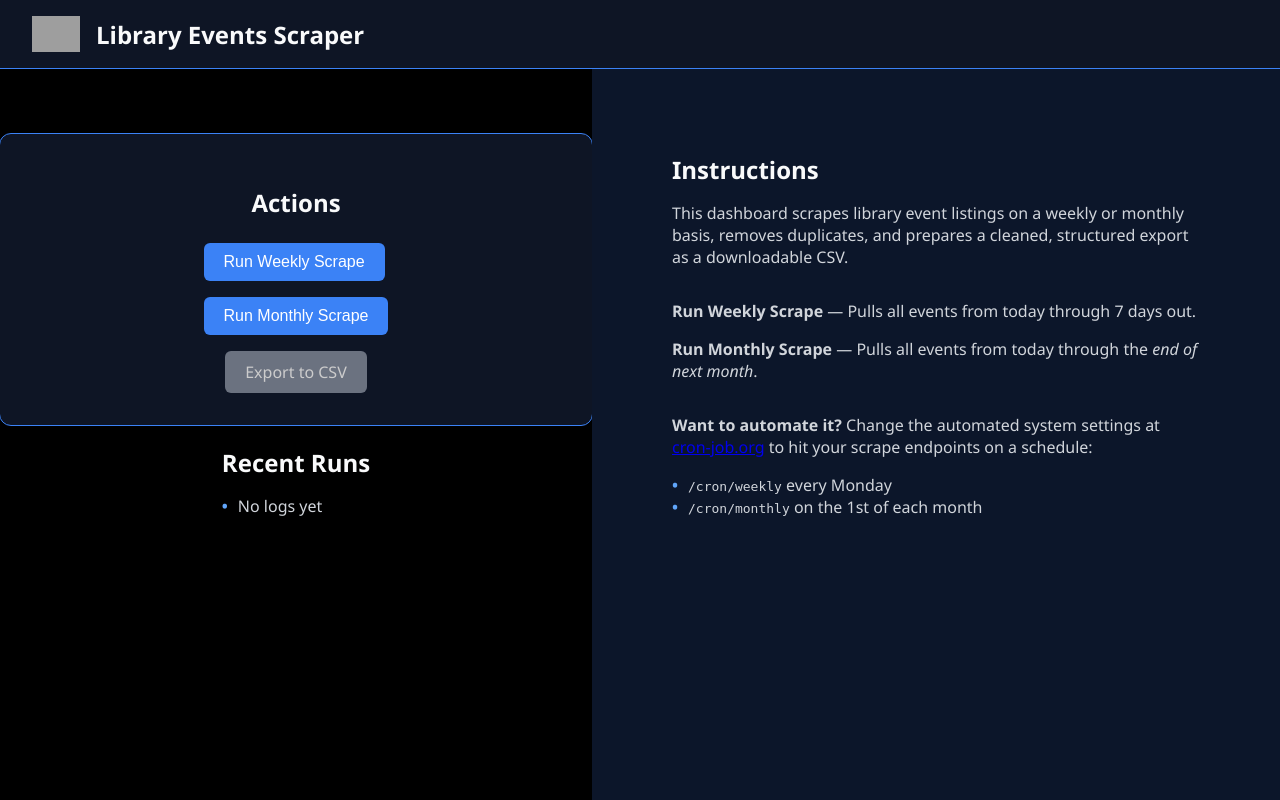
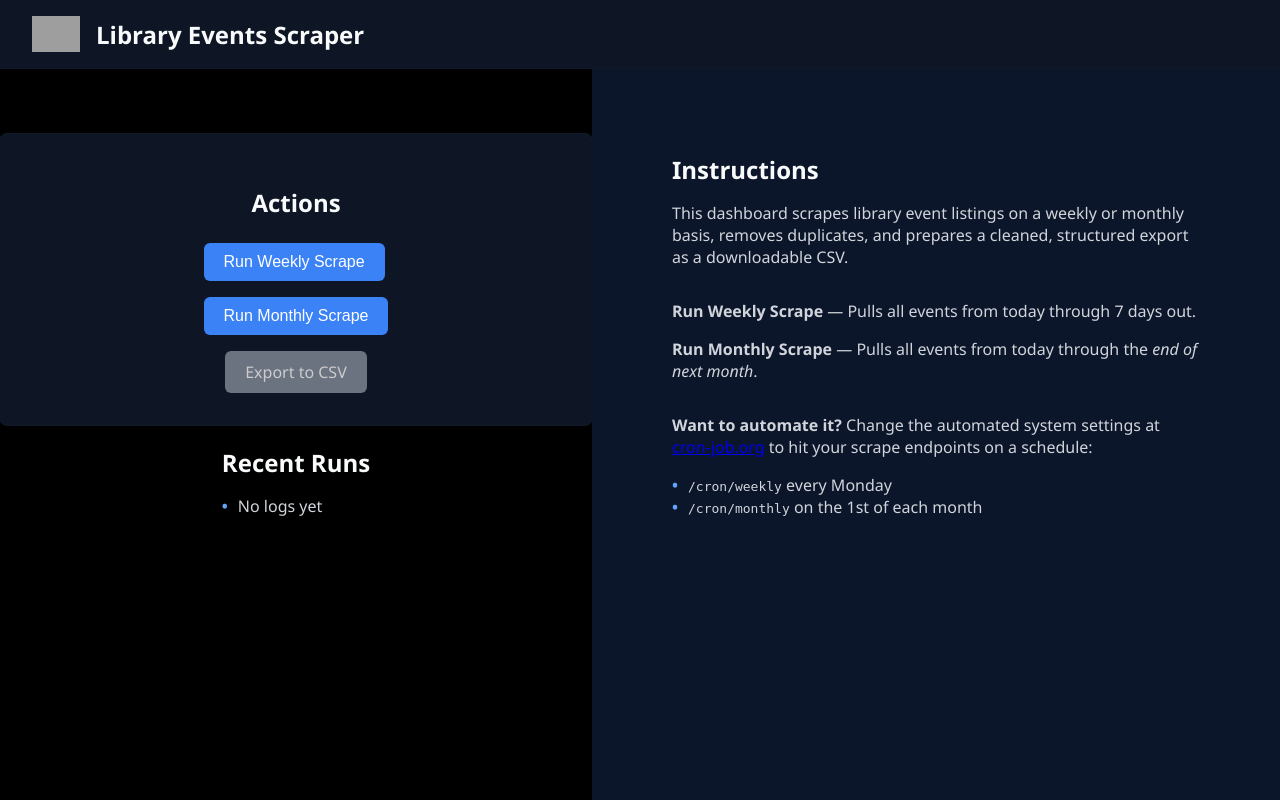
Before and after one commit to knowzek/vbpl-scraper, a Flask app: page / in a window 1280 px wide. Run offline with Flask 3, Linux system fonts and the light colour scheme; grey boxes are pictures that could not be loaded.

Commit message:
Update index.html

```diff
--- a/templates/index.html
+++ b/templates/index.html
@@ -15,7 +15,7 @@
         header {
             background-color: #0e1525;
             padding: 1rem 2rem;
-            border-bottom: 1px solid #3b82f6;
+            border-bottom: 1px solid #121926;
             display: flex;
             align-items: center;
         }
@@ -86,8 +86,8 @@
         }
         .action-box {
             padding: 2rem;
-            border: 1px solid #3b82f6;
-            border-radius: 12px;
+            border: 1px solid #121926;
+            border-radius: 8px;
             background: #0e1525;
             display: flex;
             flex-direction: column;
```
